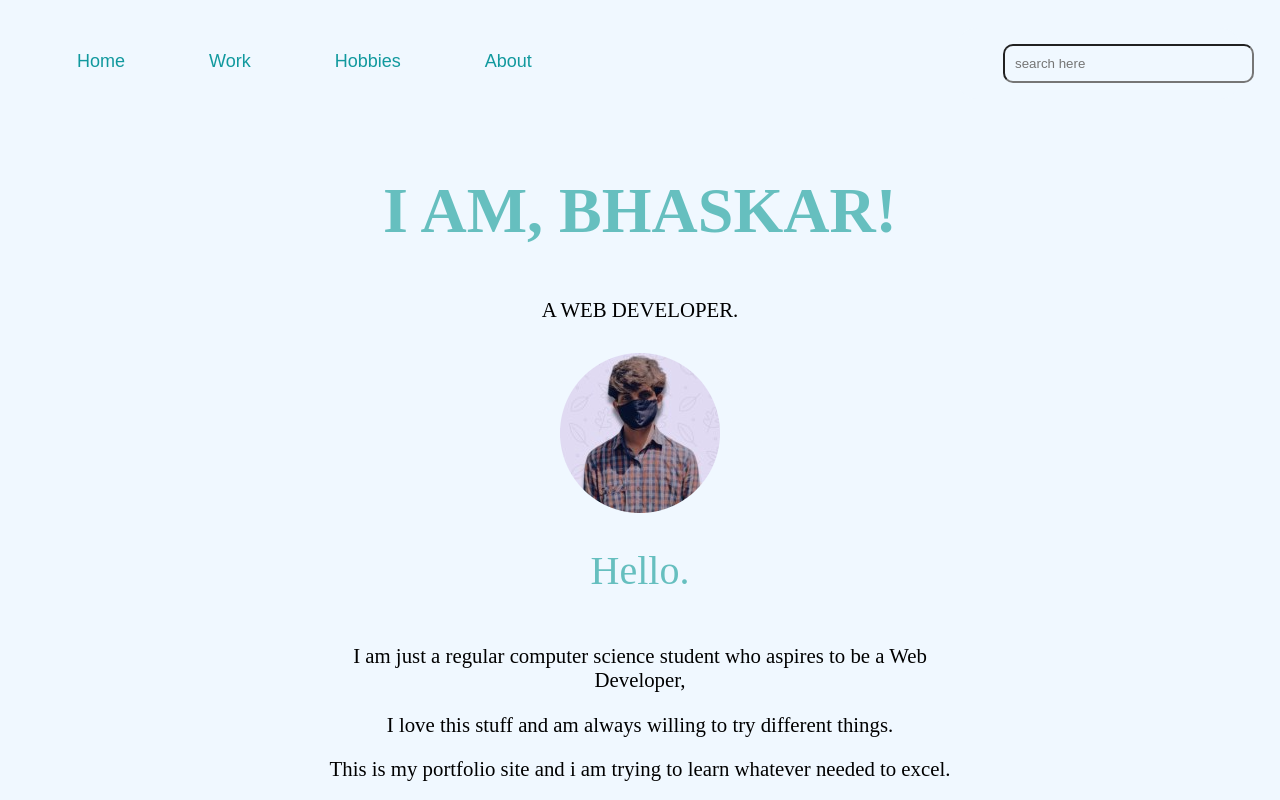
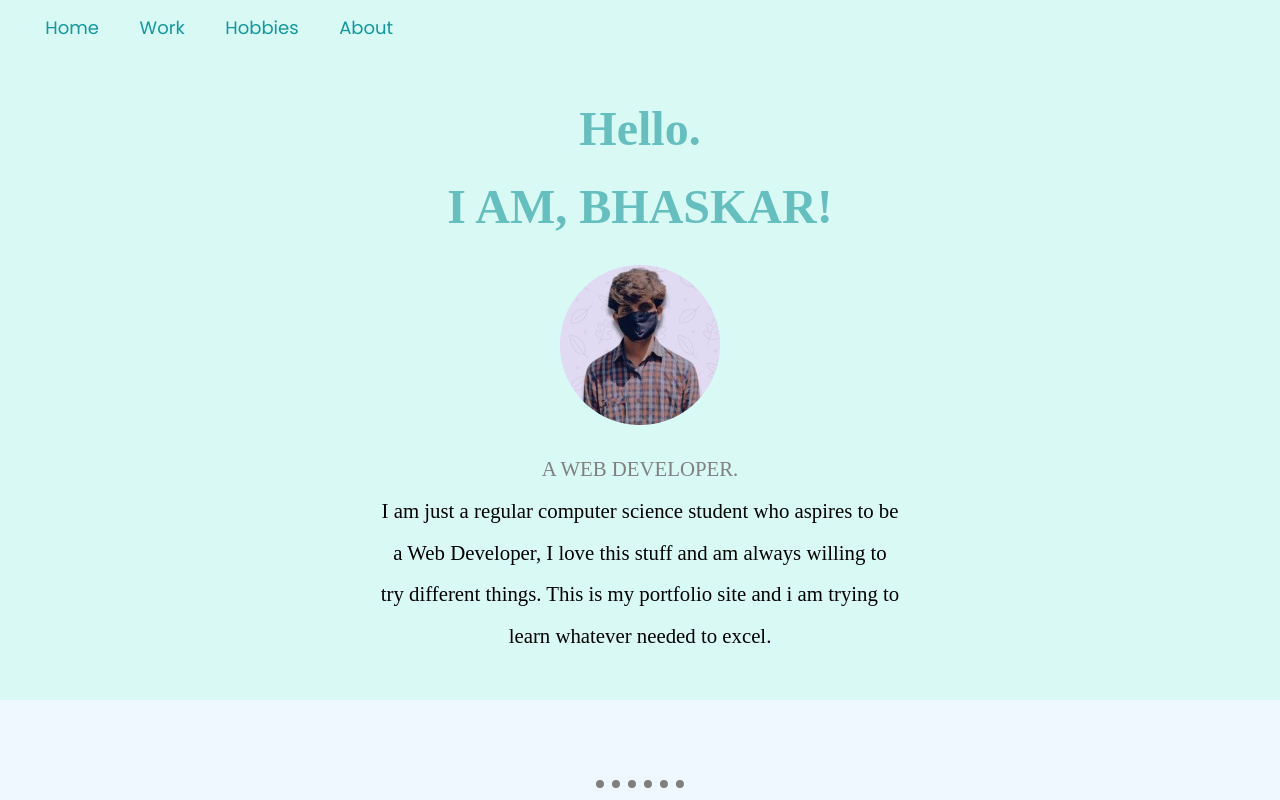
Before and after one commit to chikkibum/Portfolio, a plain HTML site: page index.html in a window 1280 px wide. Shown: the top 800 px of the page. Drawn offline with Linux system fonts and the light colour scheme.

Commit message:
added flexbox to navbar and a few containers.

```diff
--- a/css/styles.css
+++ b/css/styles.css
@@ -1,14 +1,92 @@
+@import url('https://fonts.googleapis.com/css2?/family=Poppins:wght@400;700&display=swap');
 
+*{
+    box-sizing: border-box;
+    margin: 0;
+    padding: 0;
+}
 body {
-    font-family: "Helvetica Neue "Arial, Helvetica, sans-serif;
+    font-family: "Helvetica Neue", 'Poppins' sans-serif;
     text-align: center;
+    font-size: 16px;
+    line-height: 1.7;
     background-color: aliceblue;
-    margin:0;
+
 }
 
-img{
-    margin: 10px;
+.container {
+    max-width: 1100px;
+    margin: 0 auto;
+    padding:0 30px;
+
 }
+
+.navbar{
+    height: 100px;
+    color: aliceblue;
+    position: fixed;
+}
+
+.navbar .container{
+    display: flex;
+    justify-content: space-between;
+    align-items: center;
+}
+
+.nav-a:hover{
+    background-color: #e3f8ff;
+    border-radius: 10px;
+    text-decoration: underline;
+    /*font-size: 20px;*/
+}
+
+.navbar ul{
+   display: flex;
+}
+
+.navbar ul li {
+    margin left: 20px;
+}
+
+.navbar .logo{
+    font-size: x-large;
+    font-weight: bold;
+}
+
+.header{
+    padding-top: 100px;
+    background-color: #d9f9f4;
+    min-height: 700px;
+
+}
+
+.header h1{
+    font-size:  3rem;
+    font-weight: bold;
+    line-height: 1.2;
+
+}
+
+.header img{
+    max-width: 400px;
+    margin-top: 10px;
+    margin-bottom: 15px;
+}
+
+.header .container{
+    display: flex;
+    align-items: center;
+    flex-direction: column;
+    justify-content: space-between;
+}
+
+.header p{
+    color: ##11999E;
+    max-width: 50%;
+    line-height: 2;
+    margin-left: 25%;
+}
+
 
 hr{
     border-style: none;
@@ -19,10 +97,10 @@ hr{
 }
 
 h1{
-    font-size: 4rem;
-    margin: auto auto 50px auto;
+    font-size: 3.5rem;
+    margin: auto auto 20px auto;
     color: #66BFBF;
-    height: 2;
+
 }
 
 p{
@@ -47,12 +125,7 @@ a{
     color: #11999E;
 }
 
-.top-container{
-    padding-top: 150px;
-    margin: auto auto 20px auto;
-    width: 100%;
 
-}
 
 .middle-container{
     display: in;
@@ -70,7 +143,7 @@ a{
 
 .skill-row{
     /*width: 100%;*/
-    margin: 100px auto 100px auto;
+    margin: 75px auto 75px auto;
     line-height: 2;
     text-align: left;
 }
@@ -143,54 +216,19 @@ a{
   }
 
 
-.navbar{
-    background-color: aliceblue;
-    border-radius: 20px;
-    margin: 0;
-    position: fixed;
-    width: 100%;
-}
+
 
 .nav-list{
     list-style-type: none;
     float: left;
-    padding: 5px;
-    margin: 30px 10px 30px auto;
-}
-
-.nav-ul{
-    overflow: auto;
-    margin: o;
+    padding: 2.5px;
+    margin: 10px 10px 30px auto;
 }
 
 .nav-a{
-    padding: 2rem;
+    padding: 0.8rem;
     color: #11999E;
     font-size: large;
-    font-family: Arial, Helvetica, sans-serif;
+    font-family: 'poppins' , Arial, Helvetica, sans-serif;
     text-decoration: none;
 }
-
-.nav-a:hover{
-    background-color: #e3f8ff;
-    border-radius: 10px;
-    text-decoration: underline;
-    /*font-size: 20px;*/
-}
-
-.search-box{
-    margin: 12px 40px auto 20px;
-    float: right;
-    padding: 1.0rem;
-    background-color: aliceblue;
-    border-radius: 20px;
-
-}
-
-.search-box input{
-    background-color: aliceblue;
-    border-radius: 10px;
-    padding: 10px;
-    margin: auto 20px auto 30px;
-    width: 100%;
-}
--- a/index.html
+++ b/index.html
@@ -9,38 +9,45 @@
     <link rel="shortcut icon" href="young-man.ico" type="image/x-icon">
 </head>
 <body>
-  <header>
   <nav class="navbar ">
+    <div class="container">
+
       <ul class="nav-ul">
         <li class="nav-list"><a class="nav-a" href="#">Home</a></li>
         <li class="nav-list"><a class="nav-a" href="">Work</a></li>
         <li class="nav-list"><a class="nav-a" href="">Hobbies</a></li>
         <li class="nav-list"><a class="nav-a" href="">About</a></li>
-            <div class="search-box">
-                <input type="search" name="search here" id="" placeholder="search here">
+        </ul>
     </div>
-        </ul>
   </nav>
+
+  <header class="header">
+    <div class="container">
+
+      <div class="profile">
+        <h1>Hello.</h1>
+        <h1>I AM, BHASKAR!</h1>
+        <img src="images/Bhaskar.png" alt="">
+        <P style="color: gray;">A WEB DEVELOPER.</P>
+        <p>I am just a regular computer science student who aspires to be a Web Developer, I love this stuff and am always willing to try different things.
+        This is my portfolio site and i am trying to learn whatever needed to excel. </p>
+      </div>
+
+    </div>
+
+
   </header>
-    <div class="top-container">
-        <img src="" alt="" class="lofi">
-        <h1>I AM, BHASKAR!</h1>
-        <P>A WEB DEVELOPER.</P>
+
+
     </div>
     <div class="middle-container">
-        <div class="profile">
-          <img src="images/Bhaskar.png" alt="">
-          <h2>Hello.</h2>
-          <p>I am just a regular computer science student who aspires to be a Web Developer, </p>
-          <p>I love this stuff and am always willing to try different things.</p>
-          <p>This is my portfolio site and i am trying to learn whatever needed to excel.</p>
-        </div>
+
         <hr>
         <div class="skills">
           <h2>My Skills.</h2>
           <div class="skill-row">
             <img class=" web-developement" src="images/programming.png" alt=""><h3>Web Developement</h3>
-            <p class="web-text">I am cureently learning Web Developement and i hope to bring this up to the level that people would want to pay any amount of money for my skills. if You would like to hire me then <a href="https://www.upwork.com/freelancers/~01af8f52c4e18c27a9?viewMode=1">Click here</a> </p>
+            <p class="web-text">I am currently learning Web Developement and i hope to bring this up to the level that people would want to pay any amount of money for my skills. if You would like to hire me then <a href="https://www.upwork.com/freelancers/~01af8f52c4e18c27a9?viewMode=1">Click here</a> </p>
           </div>
           <div class="skill-row">
             <img class="skates" src="https://media3.giphy.com/media/1UJYwYVJxjwbkPD0nl/giphy.gif?cid=ecf05e47yzd4xcpyzan8ud92y16rw9pe9v1t00rfh0ldw9e5&rid=giphy.gif&ct=s" alt="">
```
Lines whose indentation alone changed are shown as unchanged.
